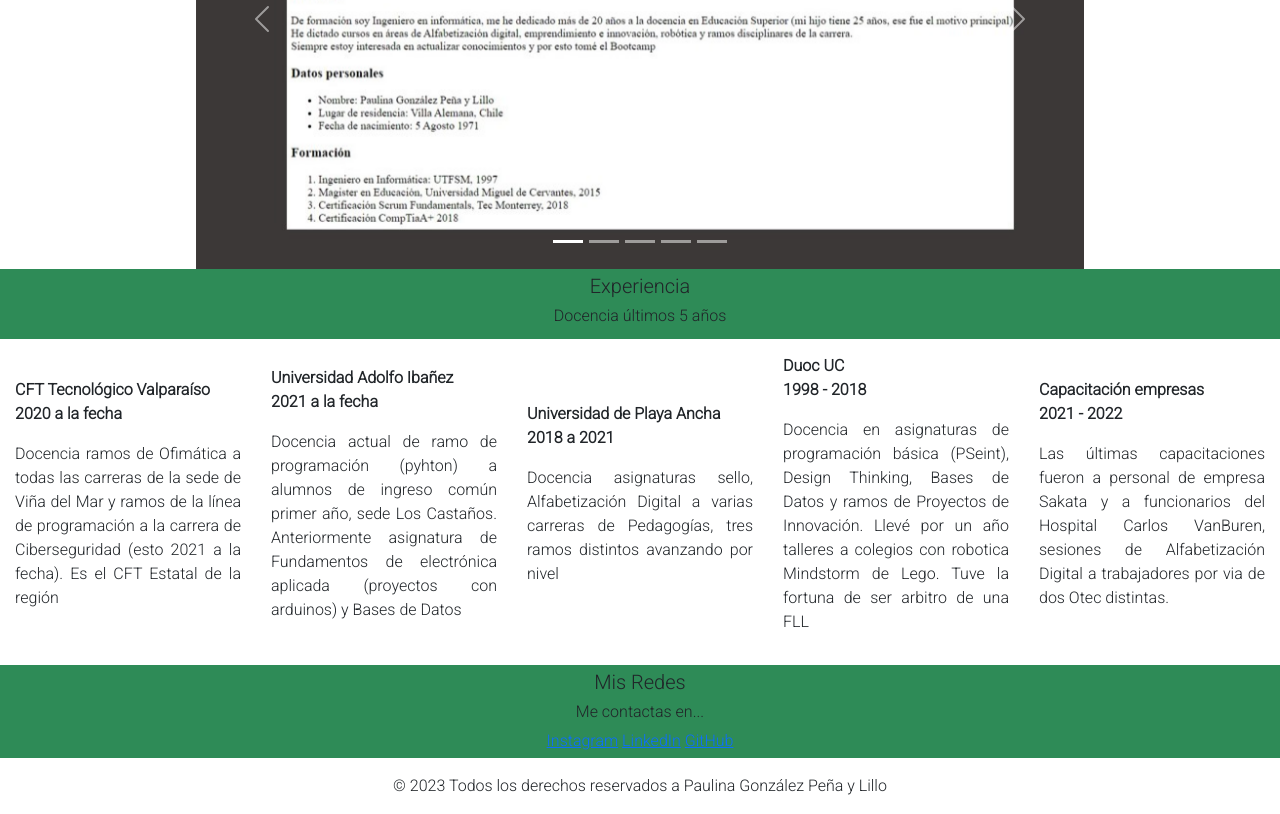
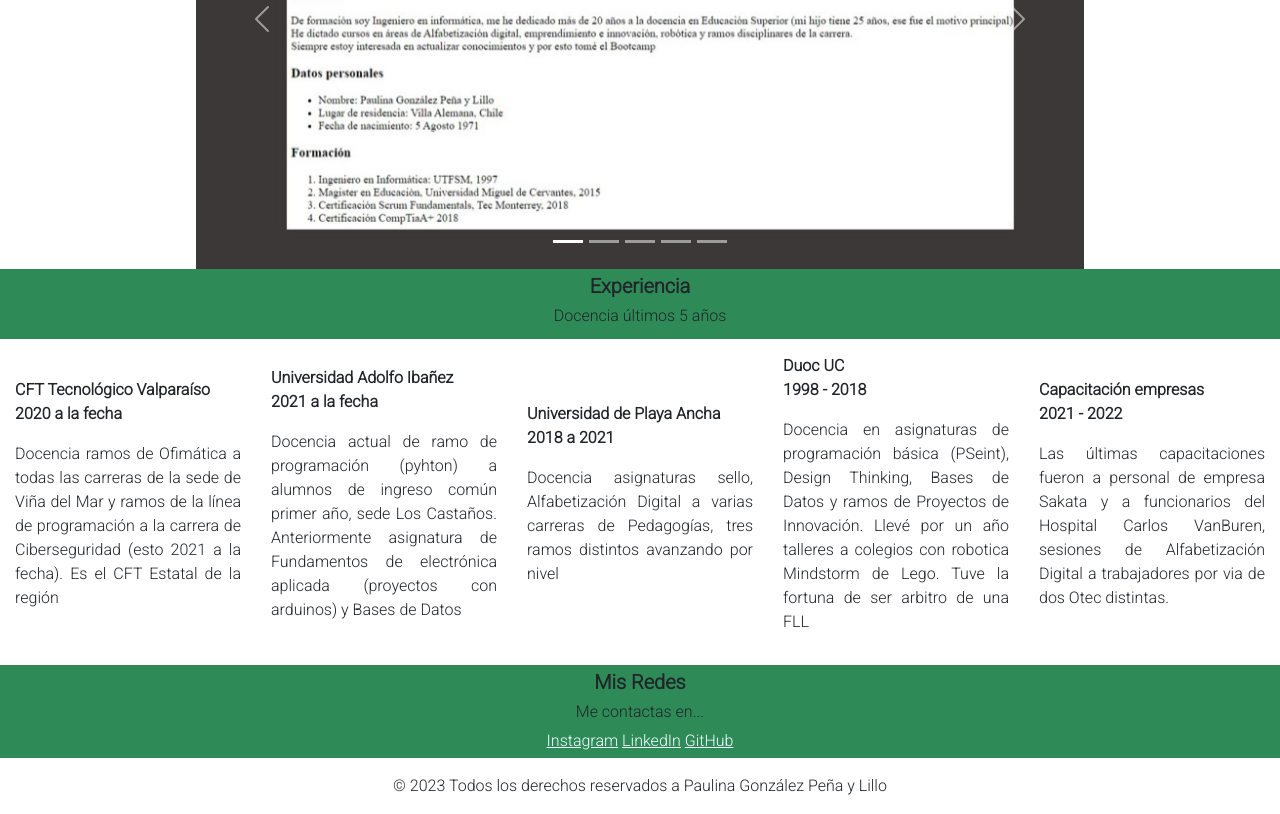
Before and after one commit to paulinagpyl/Portafolio, a plain HTML site: page index.html in a window 1280 px wide. Shown: the part 1005-1819 px from the top of the page. Drawn offline with nearby package versions, Linux system fonts and the light colour scheme.

Commit message:
correción en texto, y cambio de colores de enlaces en footer

```diff
--- a/assets/css/style.css
+++ b/assets/css/style.css
@@ -43,3 +43,11 @@ head, body {
     align-items: center;
     height: auto; /* Mantiene la proporción de aspecto */
   }
+
+  h5 {
+    font-weight:bolder;
+  }
+
+  .enlaces a {
+    color: azure;
+  }
--- a/index.html
+++ b/index.html
@@ -49,7 +49,7 @@
   <section id="est">
     <div class="separador">
       <h5> Estudios Formales </h5>
-      <h6>Mi aspiración es disminuir la brecha digitar, sobre todo para mujeres en tecnologías</h6>
+      <h6>Mi aspiración es disminuir la brecha digital, sobre todo para mujeres en tecnologías</h6>
   </section>
   <section class="estudios">
     <div class="caja">
@@ -172,10 +172,10 @@
         <h5> Mis Redes </h5>
         <h6>Me contactas en...</h6>
       </div<>
-      <div>
-        <a href="https://instagram.com/paulinagpyl?igshid=MzNlNGNkZWQ4Mg==">Instagram</a>
-        <a href="https://www.linkedin.com/in/paulina-gonz%C3%A1lez-pe%C3%B1a-y-lillo-41b12733/">LinkedIn</a>
-        <a href="https://github.com/paulinagpyl">GitHub</a>
+      <div class="enlaces">
+        <a href="https://instagram.com/paulinagpyl?igshid=MzNlNGNkZWQ4Mg==" target="_blank">Instagram</a>
+        <a href="https://www.linkedin.com/in/paulina-gonz%C3%A1lez-pe%C3%B1a-y-lillo-41b12733/" target="_blank">LinkedIn</a>
+        <a href="https://github.com/paulinagpyl" target="_blank">GitHub</a>
       </div>
     </section>
 
```
